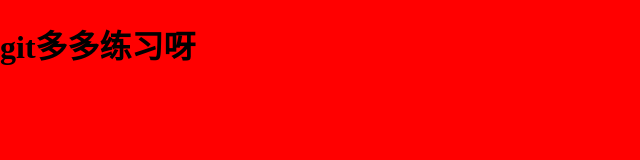
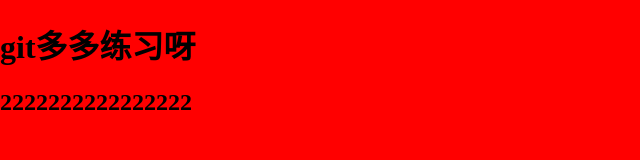
Before and after one commit to liuhollowman/git0518, a plain HTML site: page index.html in a window 1280 px wide. Shown: the whole page, without its empty margins (0-640 px from the left). Drawn offline with Linux system fonts and the light colour scheme.

Commit message:
index.html修改

```diff
--- a/index.html
+++ b/index.html
@@ -8,5 +8,6 @@
 </head>
 <body>
   <h1>git多多练习呀</h1>
+  <h2>2222222222222222</h2>
 </body>
 </html>
```
